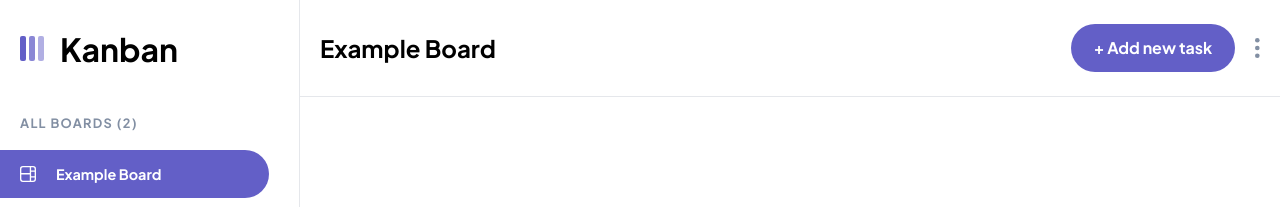
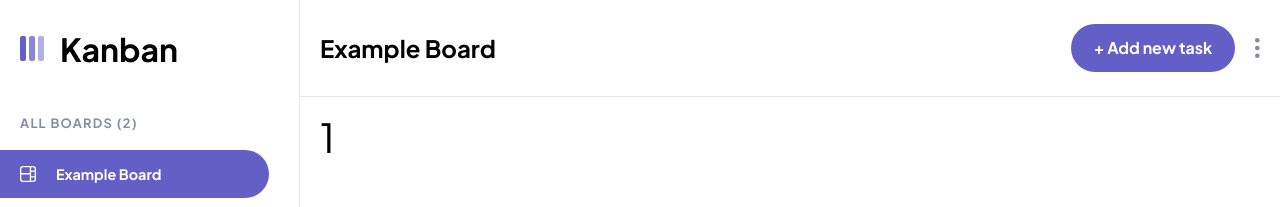
Before and after one commit to sandro21-glitch/kanban-task-management-app, a React (Vite) app: page / in a window 1280 px wide. Shown: the top 207 px of the page. Built offline with nearby package versions, Linux system fonts and the light colour scheme.

Commit message:
initial commit

```diff
--- a/src/pages/Home.tsx
+++ b/src/pages/Home.tsx
@@ -2,8 +2,11 @@ import Sidebar from "../ui/Sidebar";
 
 const Home = () => {
   return (
-    <section className="flex">
+    <section className="flex w-full min-h-full relative overflow-hidden">
       <Sidebar />
+      <div className="w-full h-[90vh]  p-5 ">
+        <h1>1</h1>
+      </div>
     </section>
   );
 };
```
